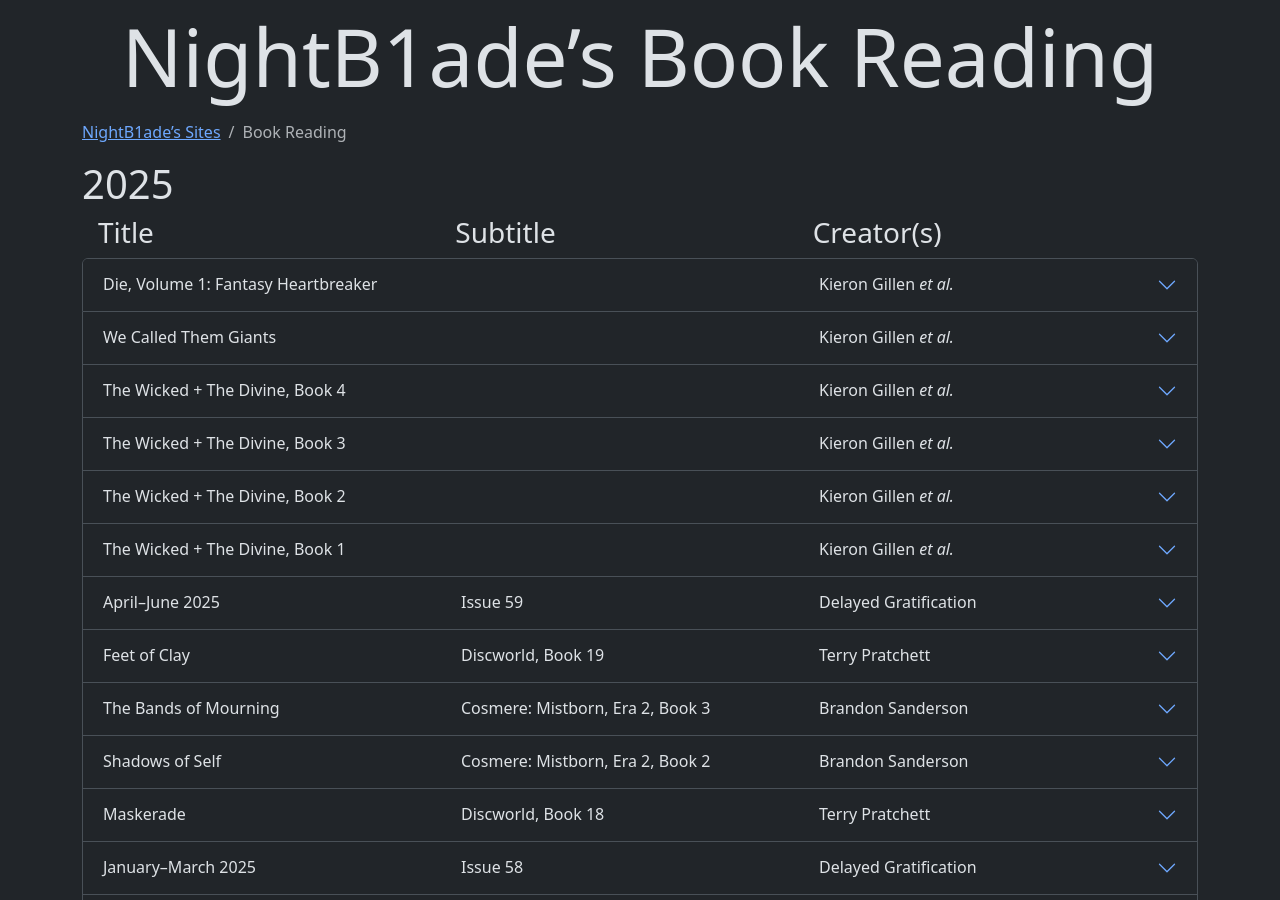
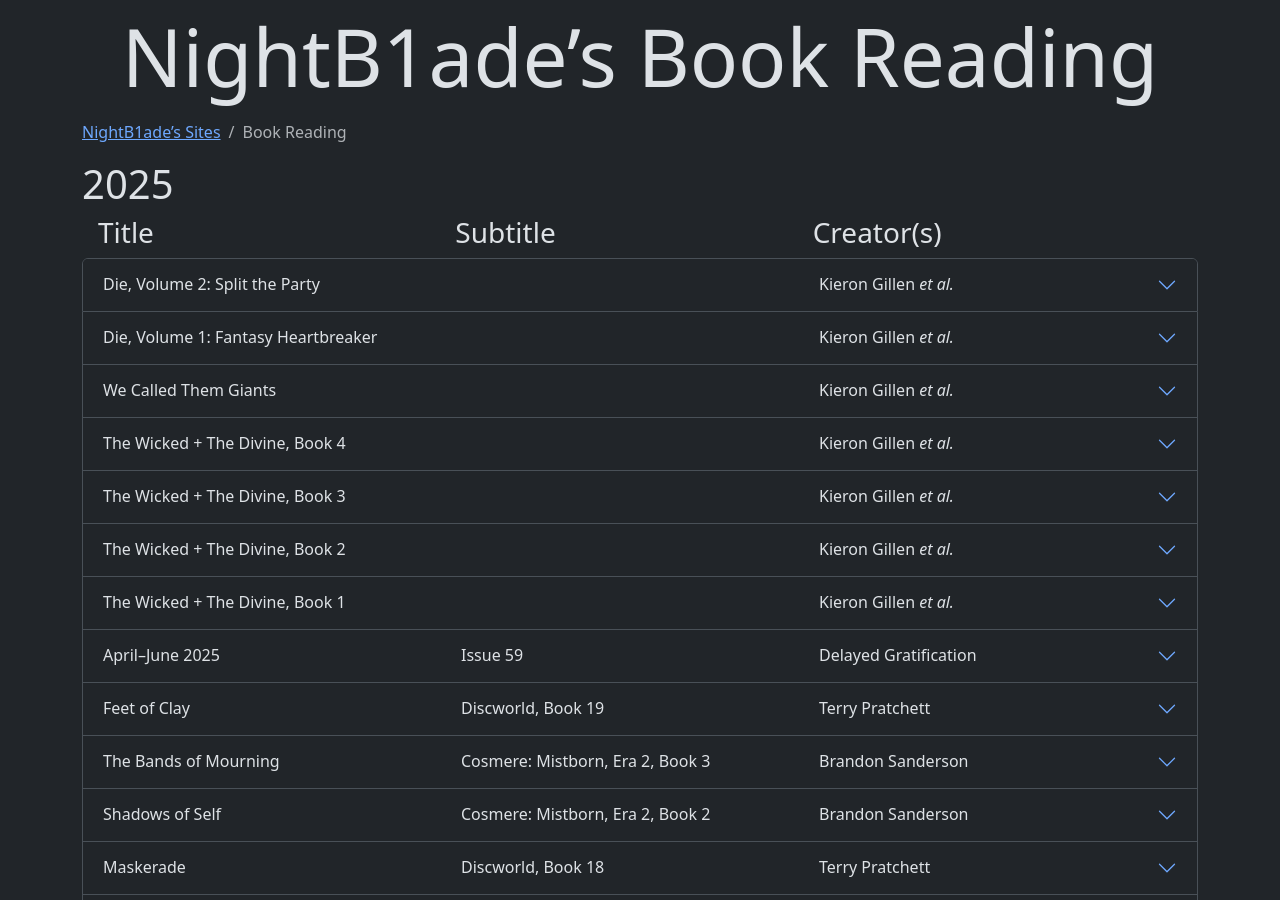
Before and after one commit to NightB1ade/BookReading, a Jekyll site: the page built from index.html, in a window 1280 px wide and 900 px high. Built offline with Jekyll 4.4.1, drawn with Linux system fonts in a browser that asks for light colours.

Commit message:
Die, Volume 2: Split the Party: Add

```diff
--- a/_data/ReadingList.json
+++ b/_data/ReadingList.json
@@ -2942,4 +2942,23 @@
 			}
 		]
 	}
+	, {
+		"title": "Die, Volume 2: Split the Party"
+		, "creators": [
+			"Kieron Gillen"
+			, "Stephanie Hans"
+			, "Clayton Cowles"
+		]
+		, "numPages": 164
+		, "notes": []
+		, "isbns": [{
+			"isbn": "9781534314979"
+			, "description": "eBook"
+		}]
+		, "progress": [{
+				"date": "2025-10-26"
+				, "page": 164
+			}
+		]
+	}
 ]
```
